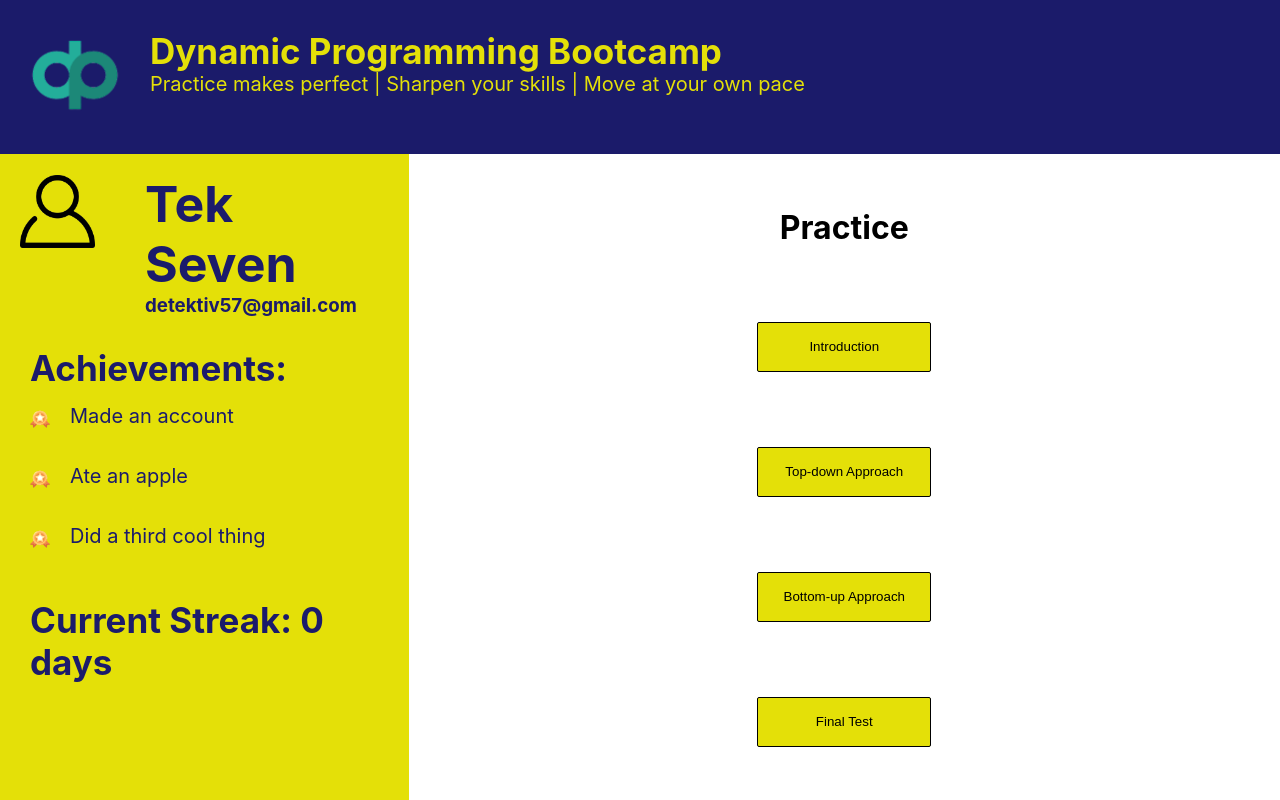
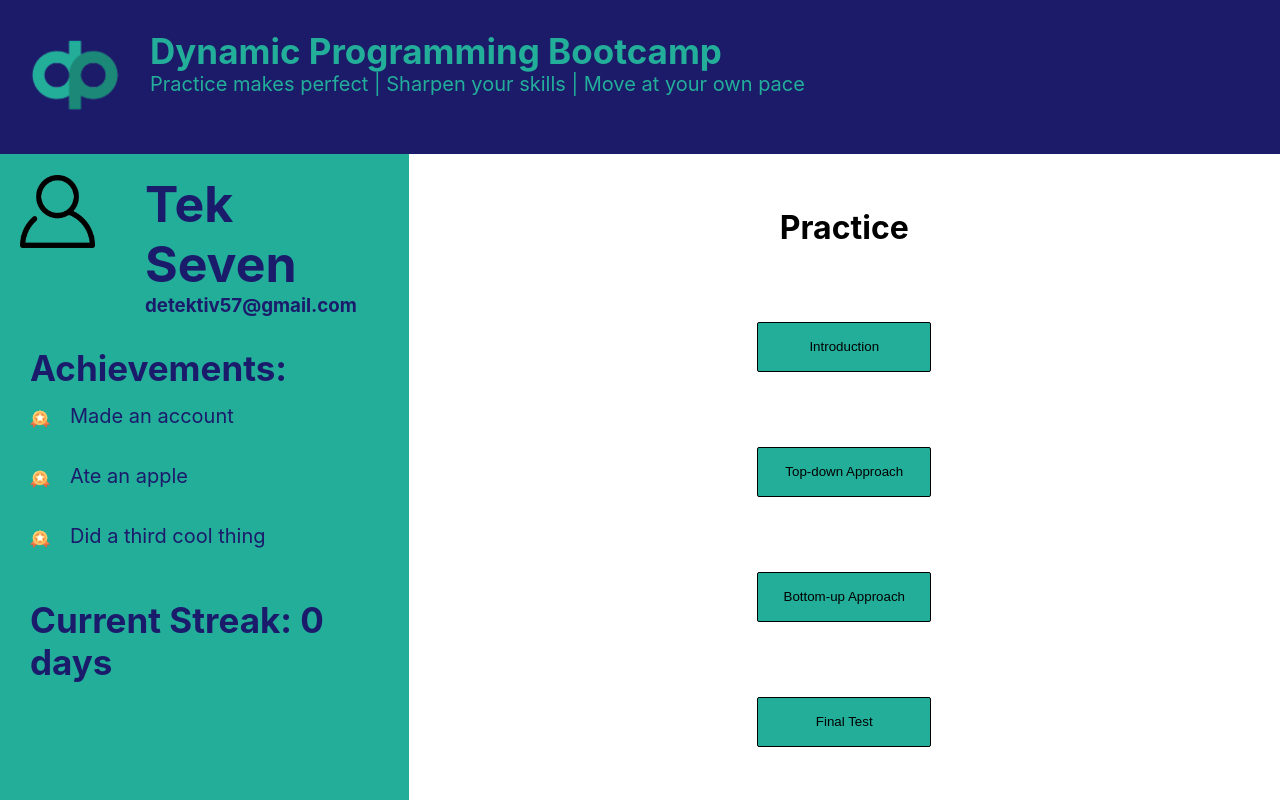
Before and after one commit to GoonMart-Goons/Dynamic-Programming-Tool, a React (Create React App) app in the folder dynamic-programming-tool/: page /home in a window 1280 px wide. Built offline with nearby package versions, Linux system fonts and the light colour scheme.

Commit message:
changed colour scheme

```diff
--- a/dynamic-programming-tool/src/Styles/Home.css
+++ b/dynamic-programming-tool/src/Styles/Home.css
@@ -34,7 +34,7 @@
     flex-direction: column;
     width: 600px;
     height: 100%;
-    background-color: #e4e008;
+    background-color: #23AE9A;
 }
 
 .home-main-container {
@@ -50,7 +50,7 @@
 .home-button{
     width: 20%;
     height: 50px;
-    background-color: #e4e008;
+    background-color: #23AE9A;
     border: 1px solid;
     border-radius: 2px;
     margin-top: 75px;
@@ -59,7 +59,7 @@
 }
 
 .home-button:hover{
-    background-color: #d1d41c;
+    background-color: #1C8878;
 }
 
 .home-side-container p{
@@ -127,12 +127,12 @@
 
 .title{
     font-size: 35px;
-    color: #e4e008;
+    color: #23AE9A;
 }
 
 .subtitle{
     font-size: 20px;
-    color: #e4e008;
+    color: #23AE9A;
 }
 
 .headerTitles{
--- a/dynamic-programming-tool/src/Styles/Login.css
+++ b/dynamic-programming-tool/src/Styles/Login.css
@@ -34,9 +34,9 @@
 .login-button{
     width: 103.5%;
     height: 30px;
-    background-color: #e4e008;
+    background-color: #23AE9A;
     border: 1px solid;
-    border-color: #a88734 #9c7e31 #846a29;
+    /*border-color: #a88734 #9c7e31 #846a29;*/
     border-radius: 2px;
     margin-top: 10px;
     cursor: pointer;
@@ -44,7 +44,7 @@
 }
 
 .login-button:hover{
-    background-color: #d1d41c;
+    background-color: #1C8878;
 }
 
 .login-container p{
```
Also changed, not shown: 1 other file (tests, documents, lock files or other folders).
